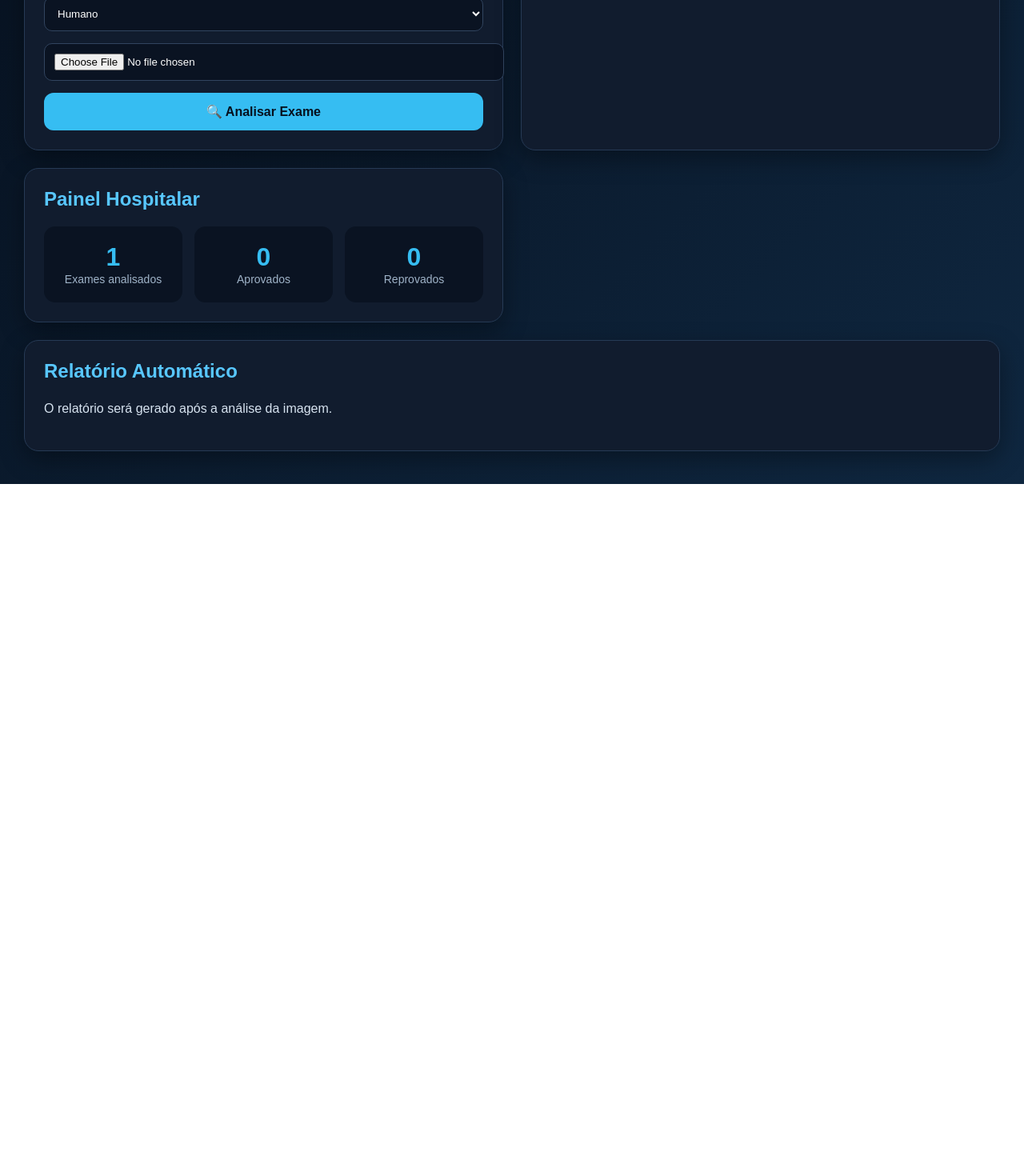
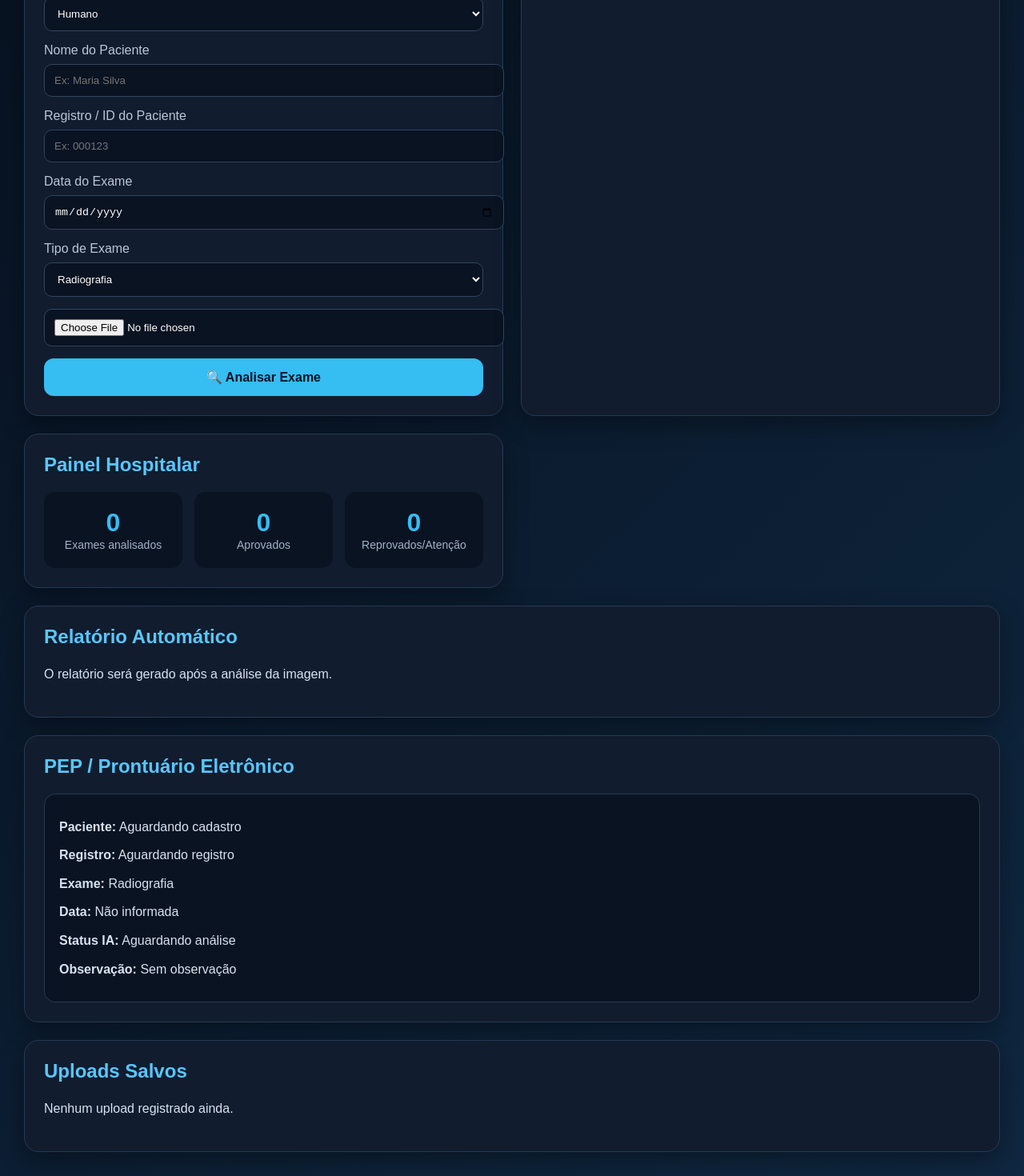
Before and after one commit to martinsabigail65-a11y/radiascan-ia, a React (Create React App) app in the folder frontend-react/: page / in a window 1280 px wide. Shown: the part 255-1725 px from the top of the page at 80% size. Before the commit the page ends 860 px from the top, so only its background shows below. Built offline with nearby package versions, Linux system fonts and the light colour scheme.

Commit message:
corrige App.js com PEP historico e metricas reais

```diff
--- a/frontend-react/src/App.css
+++ b/frontend-react/src/App.css
@@ -210,3 +210,26 @@ button:hover{
     gap:15px;
   }
 }
+.pep-box{
+  background:#0a1322;
+  padding:18px;
+  border-radius:14px;
+  border:1px solid #263a55;
+}
+
+.pep-box p{
+  margin:10px 0;
+  color:#d7e3f0;
+}
+
+.relatorio-texto{
+  background:#0a1322;
+  padding:18px;
+  border-radius:14px;
+  border:1px solid #263a55;
+}
+
+.relatorio-texto p{
+  margin:10px 0;
+  color:#d7e3f0;
+}
--- a/frontend-react/src/App.js
+++ b/frontend-react/src/App.js
@@ -1,5 +1,5 @@
 import "./App.css"
-import { useState } from "react"
+import { useState, useEffect } from "react"
 
 function App(){
 
@@ -8,6 +8,18 @@ function App(){
   const [resultado, setResultado] = useState(null)
   const [loading, setLoading] = useState(false)
   const [modo, setModo] = useState("Humano")
+  const [paciente, setPaciente] = useState("")
+  const [registro, setRegistro] = useState("")
+  const [tipoExame, setTipoExame] = useState("Radiografia")
+  const [dataExame, setDataExame] = useState("")
+  const [historico, setHistorico] = useState([])
+
+  useEffect(() => {
+    const salvo = localStorage.getItem("historicoRadiaScan")
+    if(salvo){
+      setHistorico(JSON.parse(salvo))
+    }
+  }, [])
 
   async function enviarImagem(){
 
@@ -31,15 +43,39 @@ function App(){
       )
 
       const dados = await resposta.json()
+      const metricas = dados.metricas || {}
 
-      setResultado({
-        status: dados.status || "APROVADO",
-        problema: dados.problema || "Nenhum problema crítico encontrado",
-        nitidez: dados.nitidez || 92,
-        contraste: dados.contraste || 88,
-        exposicao: dados.exposicao || 90,
-        enquadramento: dados.enquadramento || 85
-      })
+      const resultadoFinal = {
+        status: dados.status || "ERRO",
+        problema: dados.problema || "Sem descrição",
+        nitidez: metricas.nitidez || 0,
+        contraste: metricas.contraste || 0,
+        exposicao: metricas.exposicao || 0,
+        enquadramento: metricas.enquadramento || 0,
+        upload: dados.upload || null
+      }
+
+      setResultado(resultadoFinal)
+
+      const novoRegistro = {
+        nome: imagem.name,
+        paciente: paciente || "Não informado",
+        registro: registro || "Não informado",
+        tipoExame: tipoExame,
+        modo: modo,
+        status: resultadoFinal.status,
+        problema: resultadoFinal.problema,
+        data: new Date().toLocaleString()
+      }
+
+      const novoHistorico = [novoRegistro, ...historico]
+
+      setHistorico(novoHistorico)
+
+      localStorage.setItem(
+        "historicoRadiaScan",
+        JSON.stringify(novoHistorico)
+      )
 
     }catch(erro){
       setResultado({
@@ -94,6 +130,40 @@ function App(){
           <select value={modo} onChange={(e)=>setModo(e.target.value)}>
             <option>Humano</option>
             <option>Veterinário</option>
+          </select>
+
+          <label>Nome do Paciente</label>
+          <input
+            type="text"
+            placeholder="Ex: Maria Silva"
+            value={paciente}
+            onChange={(e)=>setPaciente(e.target.value)}
+          />
+
+          <label>Registro / ID do Paciente</label>
+          <input
+            type="text"
+            placeholder="Ex: 000123"
+            value={registro}
+            onChange={(e)=>setRegistro(e.target.value)}
+          />
+
+          <label>Data do Exame</label>
+          <input
+            type="date"
+            value={dataExame}
+            onChange={(e)=>setDataExame(e.target.value)}
+          />
+
+          <label>Tipo de Exame</label>
+          <select
+            value={tipoExame}
+            onChange={(e)=>setTipoExame(e.target.value)}
+          >
+            <option>Radiografia</option>
+            <option>Tomografia</option>
+            <option>Ressonância</option>
+            <option>Ultrassonografia</option>
           </select>
 
           <input
@@ -159,18 +229,18 @@ function App(){
 
           <div className="painel-grid">
             <div>
-              <strong>1</strong>
+              <strong>{historico.length}</strong>
               <span>Exames analisados</span>
             </div>
 
             <div>
-              <strong>{resultado?.status === "APROVADO" ? 1 : 0}</strong>
+              <strong>{historico.filter(item => item.status === "APROVADO").length}</strong>
               <span>Aprovados</span>
             </div>
 
             <div>
-              <strong>{resultado?.status === "REPROVADO" ? 1 : 0}</strong>
-              <span>Reprovados</span>
+              <strong>{historico.filter(item => item.status !== "APROVADO").length}</strong>
+              <span>Reprovados/Atenção</span>
             </div>
           </div>
         </section>
@@ -179,11 +249,15 @@ function App(){
           <h2>Relatório Automático</h2>
 
           {resultado ? (
-            <p>
-              O exame foi analisado no modo <strong>{modo}</strong>.
-              Resultado: <strong>{resultado.status}</strong>.
-              Observação técnica: {resultado.problema}.
-            </p>
+            <div className="relatorio-texto">
+              <p><strong>Paciente:</strong> {paciente || "Não informado"}</p>
+              <p><strong>Registro:</strong> {registro || "Não informado"}</p>
+              <p><strong>Data do exame:</strong> {dataExame || "Não informada"}</p>
+              <p><strong>Tipo de exame:</strong> {tipoExame}</p>
+              <p><strong>Modo:</strong> {modo}</p>
+              <p><strong>Resultado da IA:</strong> {resultado.status}</p>
+              <p><strong>Observação técnica:</strong> {resultado.problema}</p>
+            </div>
           ) : (
             <p className="vazio">
               O relatório será gerado após a análise da imagem.
@@ -191,8 +265,50 @@ function App(){
           )}
         </section>
 
+        <section className="card relatorio-card">
+          <h2>PEP / Prontuário Eletrônico</h2>
+
+          <div className="pep-box">
+            <p><strong>Paciente:</strong> {paciente || "Aguardando cadastro"}</p>
+            <p><strong>Registro:</strong> {registro || "Aguardando registro"}</p>
+            <p><strong>Exame:</strong> {tipoExame}</p>
+            <p><strong>Data:</strong> {dataExame || "Não informada"}</p>
+            <p><strong>Status IA:</strong> {resultado ? resultado.status : "Aguardando análise"}</p>
+            <p><strong>Observação:</strong> {resultado ? resultado.problema : "Sem observação"}</p>
+          </div>
+        </section>
+
+        <section className="card relatorio-card">
+          <h2>Uploads Salvos</h2>
+
+          {historico.length === 0 ? (
+            <p className="vazio">Nenhum upload registrado ainda.</p>
+          ) : (
+            <ul className="lista-uploads">
+              {historico.map((item, index) => (
+                <li key={index}>
+                  <strong>{item.nome}</strong>
+                  <br />
+                  Paciente: {item.paciente}
+                  <br />
+                  Registro: {item.registro}
+                  <br />
+                  Exame: {item.tipoExame}
+                  <br />
+                  Modo: {item.modo}
+                  <br />
+                  Status: {item.status}
+                  <br />
+                  Observação: {item.problema}
+                  <br />
+                  Data: {item.data}
+                </li>
+              ))}
+            </ul>
+          )}
+        </section>
+
       </main>
-
     </div>
   )
 }
```
